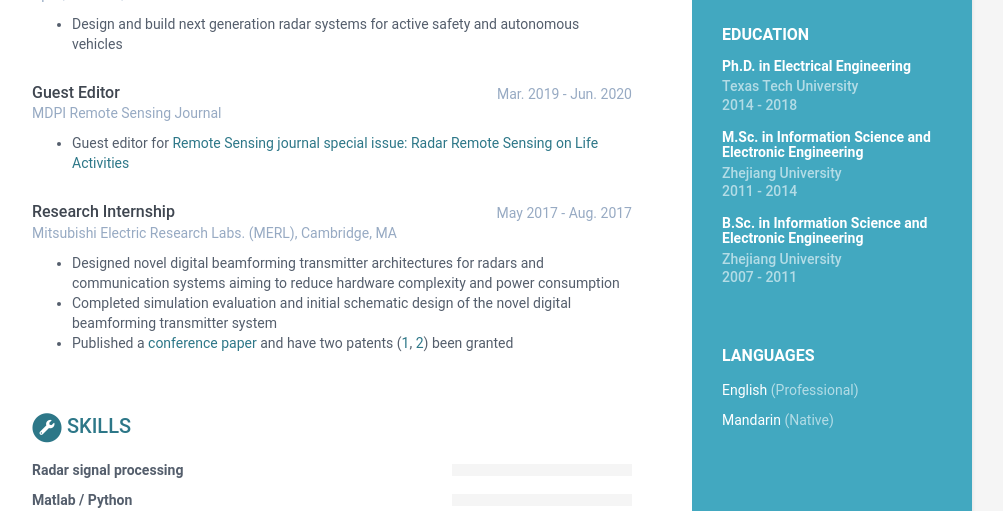
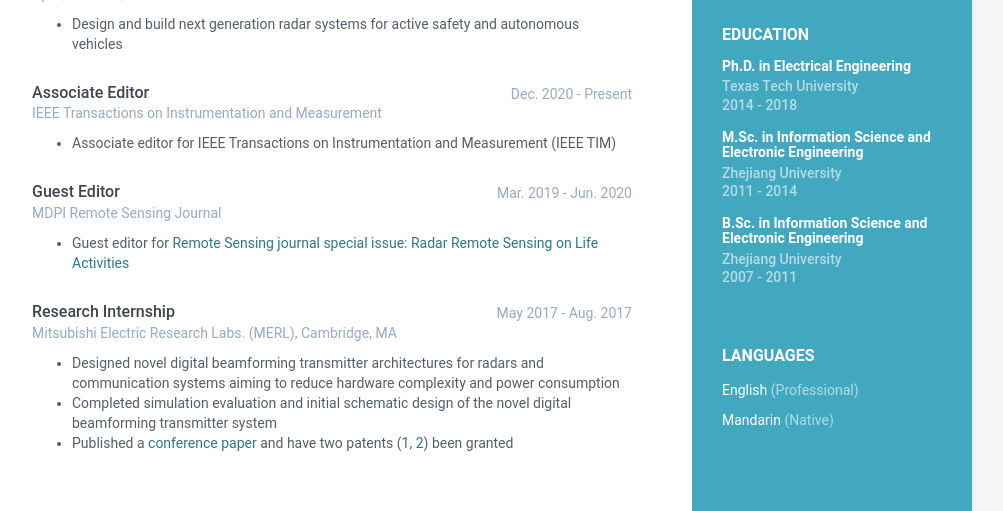
Before and after one commit to rookiepeng/zpeng-resume-cv, a Jekyll site: the page built from docs/index.html, in a window 1280 px wide and 900 px high, cut to the strip 389-900 px from the top of the window. Shown: the whole strip, without its empty margins (168-1171 px from the left). Built offline with Jekyll 4.4.1, drawn with Linux system fonts in a browser that asks for light colours; nearby versions of some CDN libraries; library files that are not in the unit come from our copies.

Commit message:
Add AE role

```diff
--- a/docs/_data/data.yml
+++ b/docs/_data/data.yml
@@ -74,6 +74,12 @@ experiences:
       company: Aptiv, Kokomo, IN
       details: |
           - Design and build next generation radar systems for active safety and autonomous vehicles
+
+    - role: Associate Editor
+      time: Dec. 2020 - Present
+      company: IEEE Transactions on Instrumentation and Measurement
+      details: |
+          - Associate editor for IEEE Transactions on Instrumentation and Measurement (IEEE TIM)
 
     - role: Guest Editor
       time: Mar. 2019 - Jun. 2020
```
